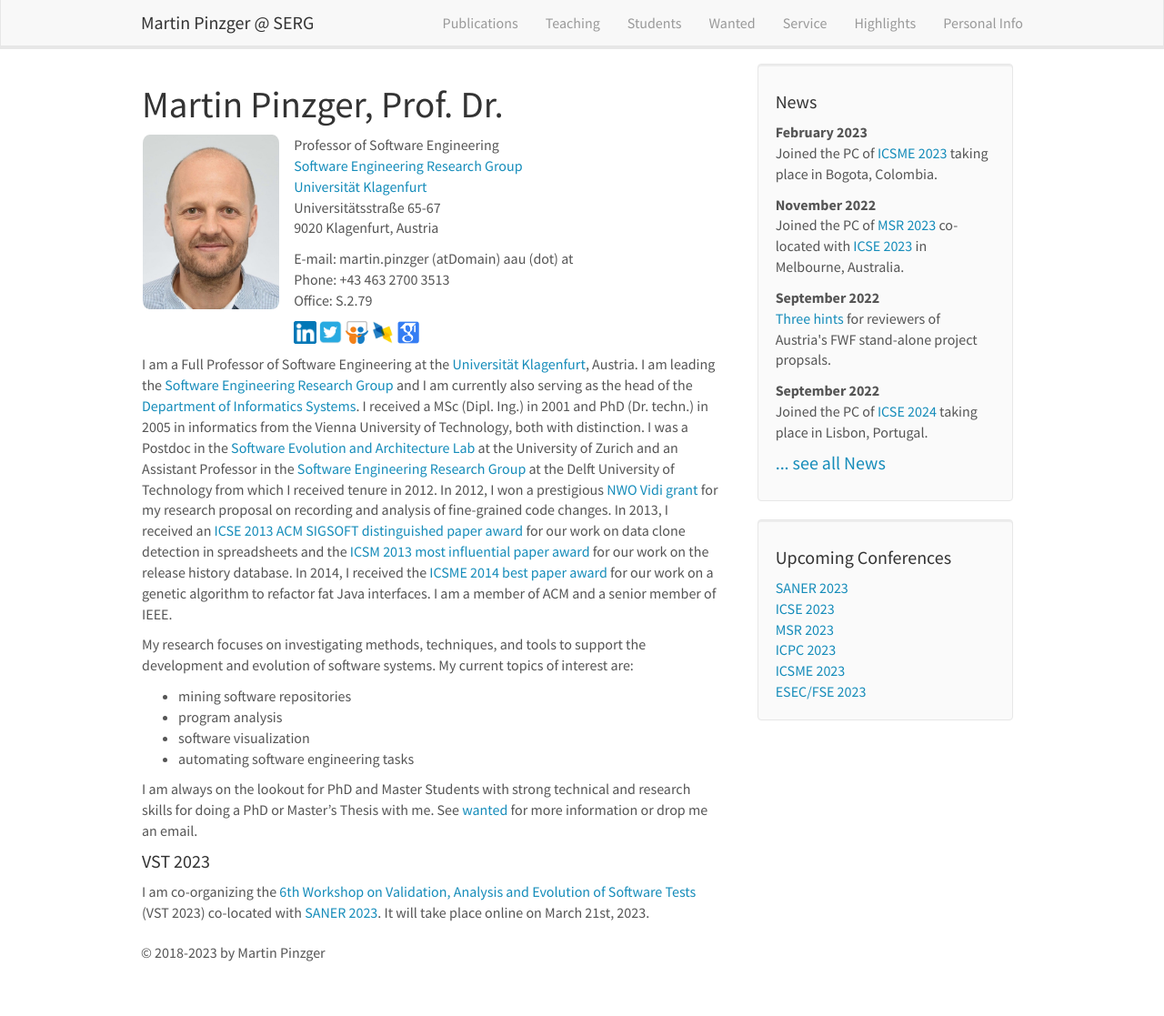
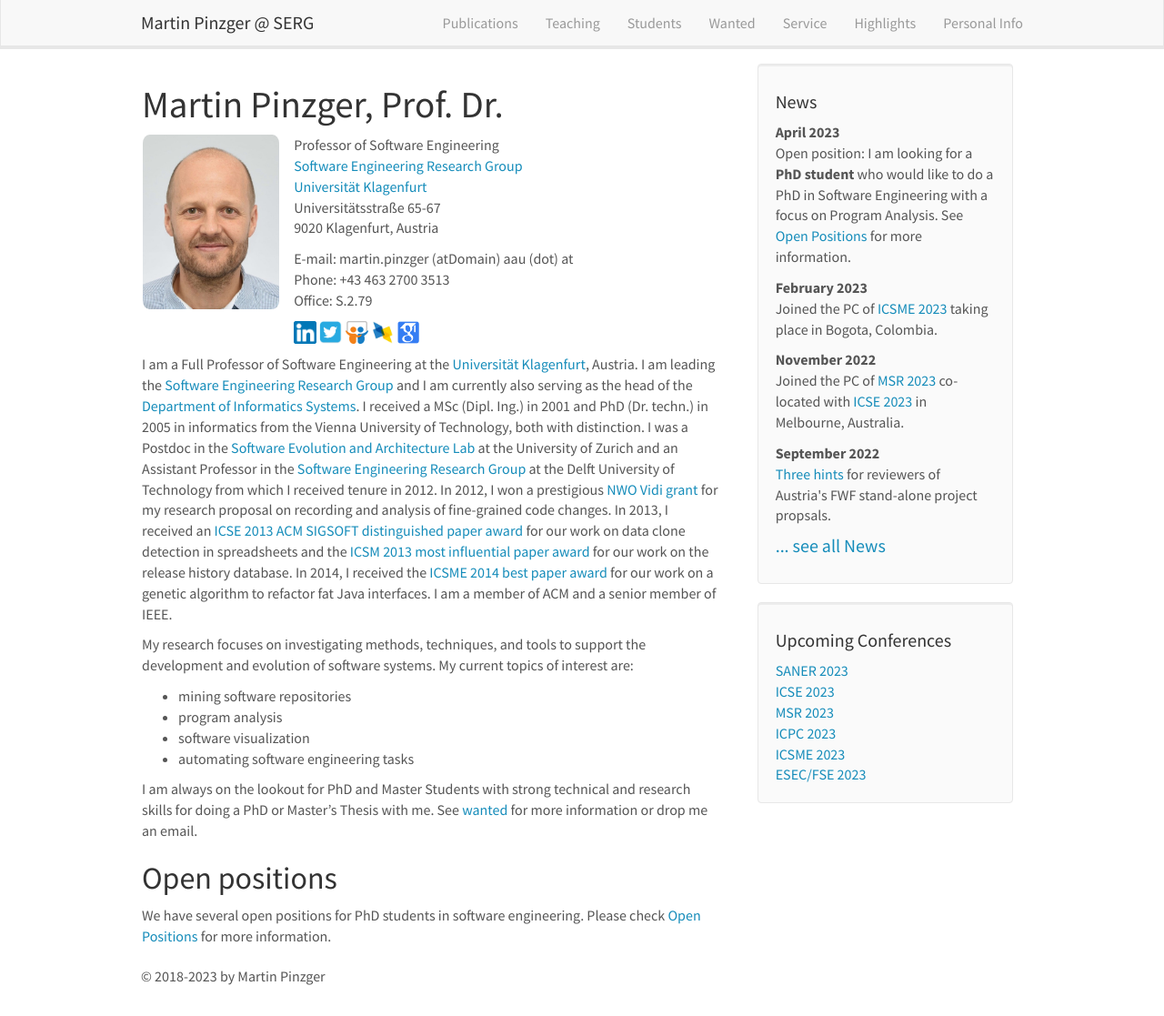
Before and after one commit to pinzger/pinzger.github.io, a Jekyll site: the page built from _pages/home.md, in a window 1280 px wide and 1117 px high. Shown: the whole window at 91% size. Built offline with Jekyll 4.4.1, drawn with Linux system fonts in a browser that asks for light colours; nearby versions of some CDN libraries; part of the change alters nothing that is shown.

Commit message:
added open position in the COMPASS project

```diff
--- a/_data/news.yml
+++ b/_data/news.yml
@@ -1,3 +1,6 @@
+- date: <strong>April 2023</strong>
+  headline: "Open position: I am looking for a <strong>PhD student</strong> who would like to do a PhD in Software Engineering with a focus on Program Analysis. See <a href=\"/wanted/openpositions\">Open Positions</a> for more information."
+
 - date: <strong>February 2023</strong>
   headline: "Joined the PC of <a href=\"https://conf.researchr.org/home/icsme-2023\">ICSME 2023</a> taking place in Bogota, Colombia."
 
--- a/_pages/home.md
+++ b/_pages/home.md
@@ -40,25 +40,15 @@ My research focuses on investigating methods, techniques, and tools to support t
 
 I am always on the lookout for PhD and Master Students with strong technical and research skills for doing a PhD or Master's Thesis with me. See [wanted](wanted) for more information or drop me an email.
 
-<!--
-#### Open positions
-We have **two** open positions for PhD students in software engineering, with a focus on change and change impact analysis and/or automating software engineering tasks. Each position is for 4 years and the planned starting date is September 1st, 2021. The basic requirements are:
 
-* Completed Master’s degree or graduate degree in Informatics/Computer Science at a domestic or foreign university
-* Demonstrated knowledge in at least one of the following subject areas:
-   * Software Reengineering
-   * Software Testing
-   * Program Analysis
-   * Mining Software Repositories
-* Very good programming skills
-* Fluency in written and spoken English
+## Open positions
+We have several open positions for PhD students in software engineering. Please check [Open Positions](/wanted/openpositions) for more information.
 
-Should you fulfill these requirements, please do not hesitate to submit your application until  **June 30th, 2021**. More information on the job offer (in German) is available at the [jobs web-site](https://jobs.aau.at/en/job/2-universitaetsassistentinnen/). Click [here to submit your application](https://jobs.aau.at/en/job/2-universitaetsassistentinnen/?bewerben=true).
--->
+
 <!--
 #### ERRoSS
 I am co-organizing the [1st International Workshop on Engineering Resilient Robot Software Systems](https://www.erross.org/) (ERRoSS) co-located with [IRC 2020](http://irc.asia.edu.tw/2020). Both, IRC 2020 and ERRoSS 2020 will be held online on **November 9-11th, 2020**. Check our web-site for more information.
--->
 
 #### VST 2023
 I am co-organizing the [6th Workshop on Validation, Analysis and Evolution of Software Tests](https://vstworkshop.github.io/vst2023/) (VST 2023) co-located with [SANER 2023](https://saner2023.must.edu.mo/). It will take place online on March 21st, 2023.
+-->
--- a/_pages/wanted.md
+++ b/_pages/wanted.md
@@ -21,6 +21,9 @@ A thesis project with me offers you the opportunity:
 * to work in a well connected and known international research team
 
 Below is a list of Thesis projets that are currently available. Of course, you are welcome to propose your own topic. If you are interested, please do not hesitate to contact me.
+
+### Open positions
+Please check [open positions](openpositions) for available positions in my research group.
 
 ### Automating Software Engineering Tasks
 Software developers are typically burdened with (too) many tasks that involve implementing new features, fixing bugs, refactoring, testing, documenting, etc.. Recent research has indicated great potential to partially automate some tasks to "some" extent. The goal in these thesis projects is to find out what this "extent" is for one of the following specific software engineering tasks:
```
